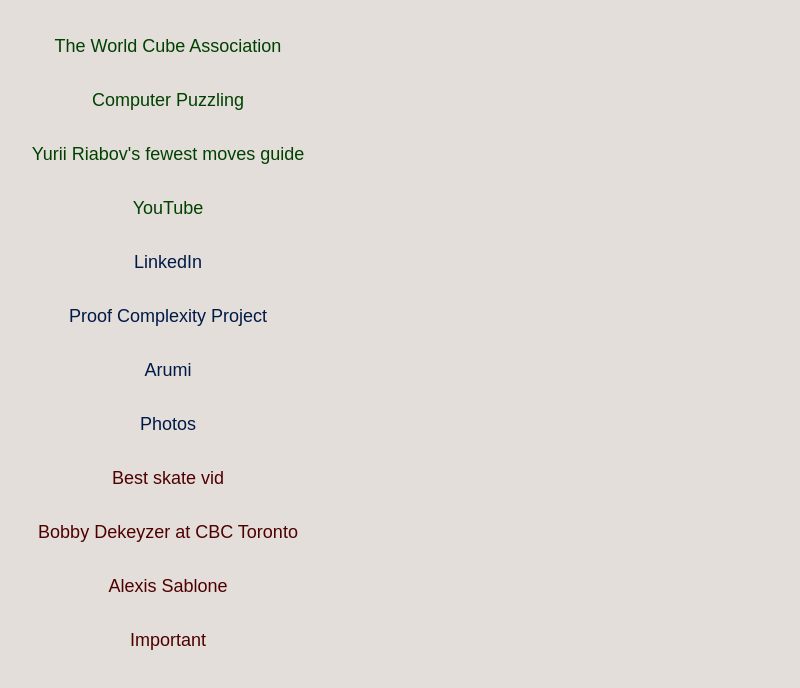
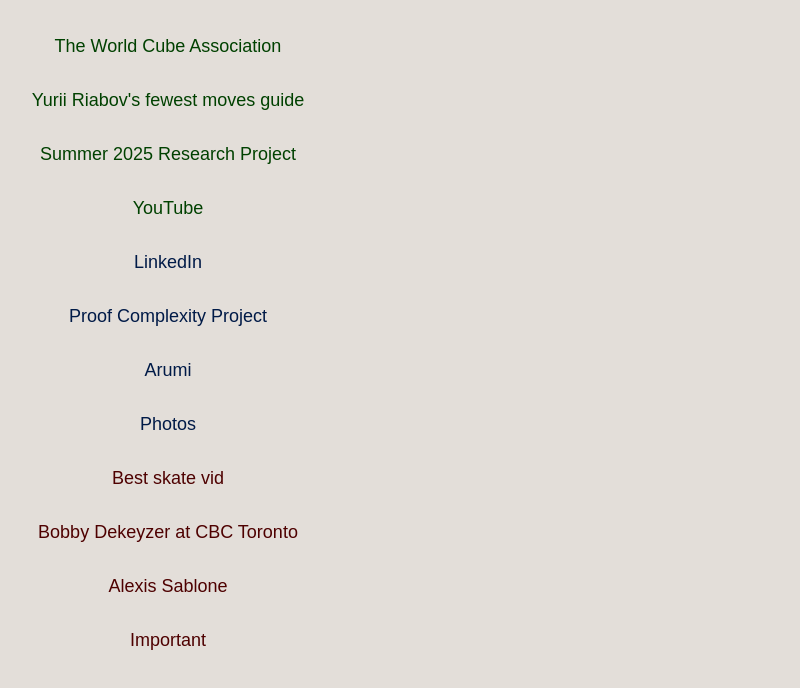
Before and after one commit to cosmic-bkyle/cosmic-bkyle.github.io, a plain HTML site: page links.html in a window 1280 px wide. Shown: the part 54-742 px from the top of the page, without its empty margins (472-1272 px from the left). Drawn offline with Linux system fonts and the light colour scheme.

Commit message:
add project to links

```diff
--- a/links.html
+++ b/links.html
@@ -15,8 +15,8 @@
   <div class = links-wrapper>
     <p>
         <a href="https://www.worldcubeassociation.org/" class ="cubing-links">The World Cube Association</a><br>
-        <a href="https://www.jaapsch.net/puzzles/compcube.htm"class ="cubing-links">Computer Puzzling</a><br>
         <a href="https://docs.google.com/document/d/16nu10y1JkUmVDC11c1h_ULzAl4Vze7zR/edit"class ="cubing-links">Yurii Riabov's fewest moves guide</a><br>
+        <a href="https://github.com/cosmic-bkyle/usra-project"class ="cubing-links">Summer 2025 Research Project</a><br>
         <a href="https://www.youtube.com/channel/UCp_PT5pid9xt-3m7HAprrfA"class ="cubing-links">YouTube</a><br>
         <a href="https://www.linkedin.com/in/benjamin-kyle-a58014216/"class ="misc-links">LinkedIn</a><br>
         <a href="PDFs/PRGs_PPC.pdf" target="_blank"class = "misc-links">Proof Complexity Project</a><br>
```
